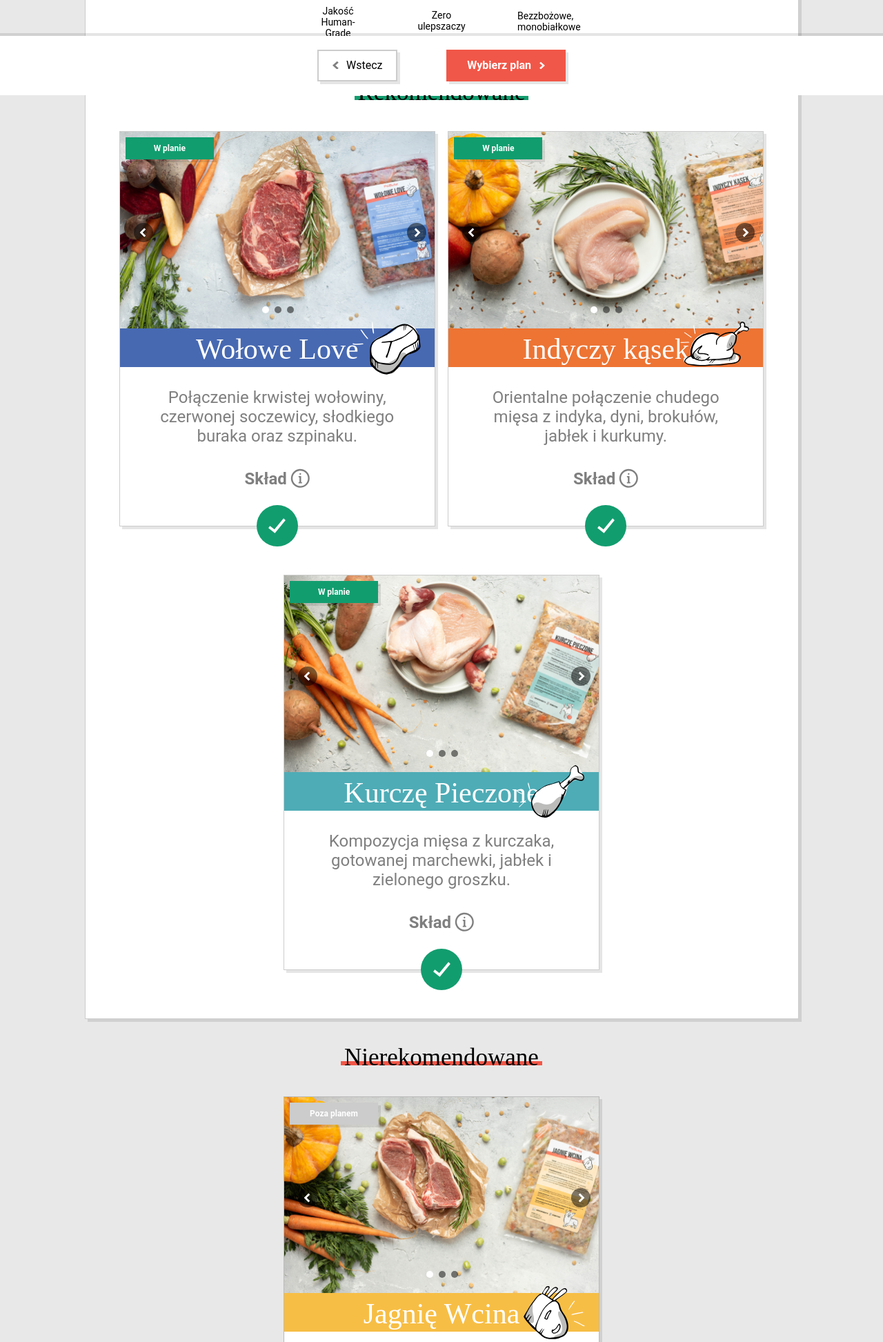
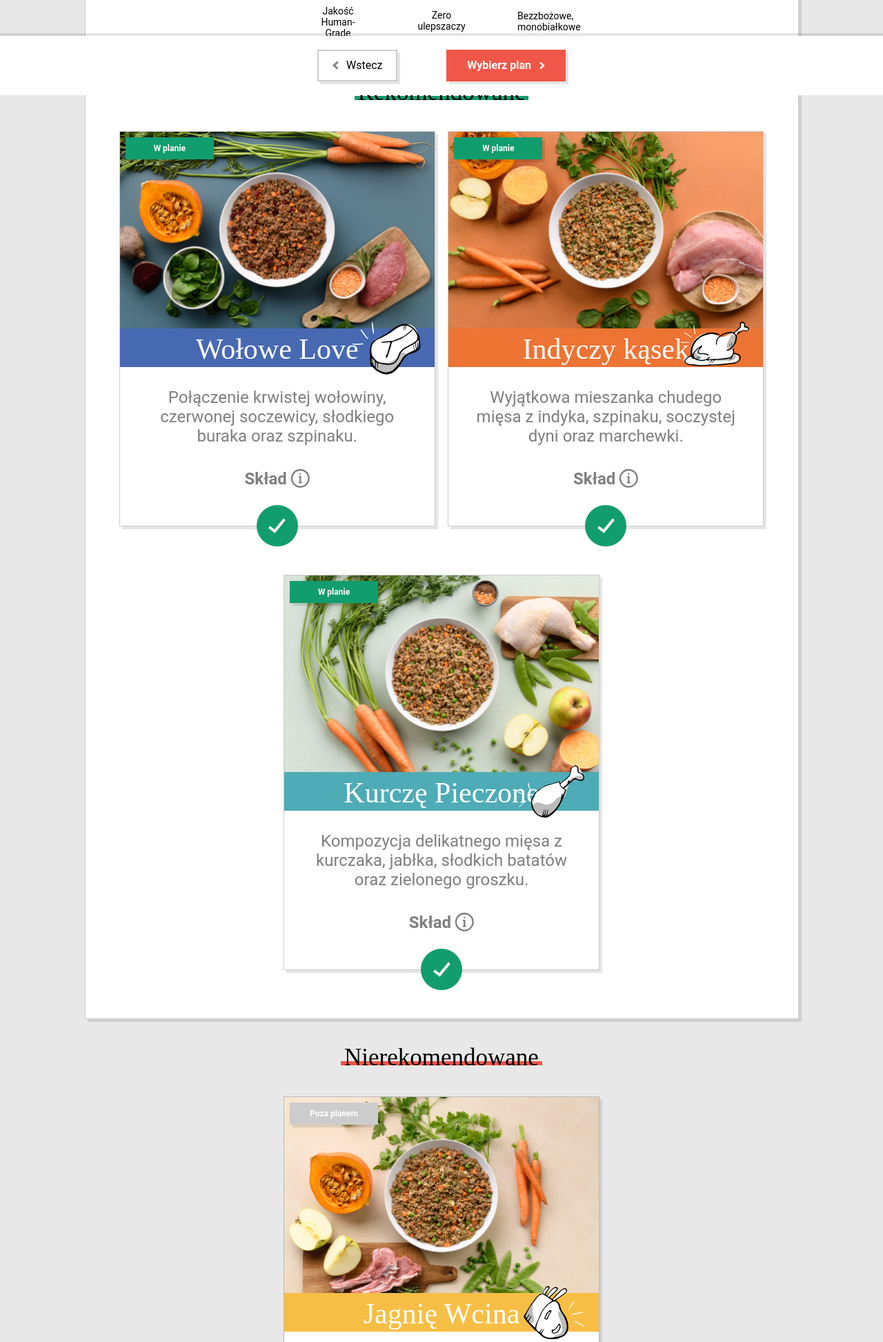
Before and after one commit to codestickdev/panel, a PHP site: page /calculation.php in a window 1280 px wide. Shown: the part 662-2607 px from the top of the page at 69% size. Run offline with PHP 8.4, Linux system fonts and the light colour scheme; style sheets or scripts are compiled from the project's sources; some libraries are stand-ins or nearby versions; some web fonts are replaced.

Commit message:
image changes

```diff
--- a/assets/js/custom.js
+++ b/assets/js/custom.js
@@ -179,13 +179,13 @@ $(document).ready(function(){
 
 
 /* Food Tile Gallery */
-$(document).ready(function(){
-    $('.foodTile__gallery').slick({
-        arrows: true,
-        dots: true,
-        adaptiveHeight: true,
-    });
-});
+// $(document).ready(function(){
+//     $('.foodTile__gallery').slick({
+//         arrows: true,
+//         dots: true,
+//         adaptiveHeight: true,
+//     });
+// });
 
 /* Food modal */
 $(document).ready(function(){
@@ -221,15 +221,15 @@ $(document).ready(function(){
             });
         }, 1000);
 
-        $('.foodModal__content[data="' + dataid + '"] .gallery[data="' + dataid + '"]').slick({
-            slidesToShow: 1,
-            slidesToScroll: 1,
-            arrows: true,
-            dots: true,
-            adaptiveHeight: true,
-            variableWidth: true,
-            infinite: true,
-        });
+        // $('.foodModal__content[data="' + dataid + '"] .gallery[data="' + dataid + '"]').slick({
+        //     slidesToShow: 1,
+        //     slidesToScroll: 1,
+        //     arrows: true,
+        //     dots: true,
+        //     adaptiveHeight: true,
+        //     variableWidth: true,
+        //     infinite: true,
+        // });
 
         $(closeBtn).on('click', function(){
             $('body').removeClass('noscroll');
--- a/calculation.php
+++ b/calculation.php
@@ -49,8 +49,6 @@
                     </div>
                     <div class="foodTile__gallery">
                         <img src="./assets/img/foodTile_image_wolowina.png"/>
-                        <img src="./assets/img/foodTile_image_wolowina.png"/>
-                        <img src="./assets/img/foodTile_image_wolowina.png"/>
                     </div>
                     <div class="foodTile__name" style="background-color: #4769B2;">
                         <h3>Wołowe Love</h3>
@@ -73,15 +71,13 @@
                     </div>
                     <div class="foodTile__gallery">
                         <img src="./assets/img/foodTile_image_indyk.png"/>
-                        <img src="./assets/img/foodTile_image_indyk.png"/>
-                        <img src="./assets/img/foodTile_image_indyk.png"/>
                     </div>
                     <div class="foodTile__name" style="background-color: #ED7433;">
                         <h3>Indyczy kąsek</h3>
                         <img src="./assets/img/foodTile_icon_indyk.svg"/>
                     </div>
                     <div class="foodTile__content">
-                        <p class="desc">Orientalne połączenie chudego mięsa z indyka, dyni, brokułów, jabłek i kurkumy.</p>
+                        <p class="desc">Wyjątkowa mieszanka chudego mięsa z indyka, szpinaku, soczystej dyni oraz marchewki.</p>
                         <p class="openFoodModal" data="data_indyk">Skład</p>
                     </div>
                     <div class="foodTile__status">
@@ -97,15 +93,13 @@
                     </div>
                     <div class="foodTile__gallery">
                         <img src="./assets/img/foodTile_image_kurczak.png"/>
-                        <img src="./assets/img/foodTile_image_kurczak.png"/>
-                        <img src="./assets/img/foodTile_image_kurczak.png"/>
                     </div>
                     <div class="foodTile__name" style="background-color: #4EACB6;">
                         <h3>Kurczę Pieczone</h3>
                         <img src="./assets/img/foodTile_icon_kurczak.svg"/>
                     </div>
                     <div class="foodTile__content">
-                        <p class="desc">Kompozycja mięsa z kurczaka, gotowanej marchewki, jabłek i zielonego groszku.</p>
+                        <p class="desc">Kompozycja delikatnego mięsa z kurczaka, jabłka, słodkich batatów oraz zielonego groszku.</p>
                         <p class="openFoodModal" data="data_kurczak">Skład</p>
                     </div>
                     <div class="foodTile__status">
@@ -128,15 +122,13 @@
                     </div>
                     <div class="foodTile__gallery">
                         <img src="./assets/img/foodTile_image_jagnie.png"/>
-                        <img src="./assets/img/foodTile_image_jagnie.png"/>
-                        <img src="./assets/img/foodTile_image_jagnie.png"/>
                     </div>
                     <div class="foodTile__name" style="background-color: #F7BE45;">
                         <h3>Jagnię Wcina</h3>
                         <img src="./assets/img/foodTile_icon_jagnie.svg"/>
                     </div>
                     <div class="foodTile__content">
-                        <p class="desc">Chude mięso z hodowli w Jeleniej Górze uzupełniają brokuły, marchew oraz żurawina.</p>
+                        <p class="desc">Pyszna jagnięcina, słodka dynia, krucha marchew, a także zielony groszek.</p>
                         <p class="openFoodModal" data="data_jagnie">Skład</p>
                     </div>
                     <div class="foodTile__status">
--- a/foodModals.php
+++ b/foodModals.php
@@ -9,16 +9,10 @@
                 <div class="gallery__image">
                     <img class="no-lazyload" src="./assets/img/foodTile_image_wolowina.png"/>
                 </div>
-                <div class="gallery__image">
-                    <img class="no-lazyload" src="./assets/img/foodTile_image_wolowina.png"/>
-                </div>
-                <div class="gallery__image">
-                    <img class="no-lazyload" src="./assets/img/foodTile_image_wolowina.png"/>
-                </div>
             </div>
             <div class="title" style="background-color: #4769B2"><p>Wołowe Love<img class="no-lazyload" src="./assets/img/foodTile_icon_wolowina.svg"/></p></div>
             <div class="desc">
-                <p>Połączenie krwistej wołowiny, czerwonej soczewicy, słodkiego buraka oraz szpinaku.</p>
+                <p>Połączenie krwistej wołowiny, czerwonego buraka, marchewki oraz szpinaku. Dieta bogata w żelazo to idealny wybór dla aktywnego czworonoga.</p>
             </div>
             <div class="usp">
                 <div class="usp__pos">
@@ -96,16 +90,10 @@
                 <div class="gallery__image">
                     <img class="no-lazyload" src="./assets/img/foodTile_image_indyk.png"/>
                 </div>
-                <div class="gallery__image">
-                    <img class="no-lazyload" src="./assets/img/foodTile_image_indyk.png"/>
-                </div>
-                <div class="gallery__image">
-                    <img class="no-lazyload" src="./assets/img/foodTile_image_indyk.png"/>
-                </div>
             </div>
             <div class="title" style="background-color: #ED7433"><p>Indyczy Kąsek<img class="no-lazyload" src="./assets/img/foodTile_icon_indyk.svg"/></p></div>
             <div class="desc">
-                <p>Orientalne połączenie chudego mięsa z indyka, dyni, brokułów, jabłek i kurkumy.</p>
+                <p>Wyjątkowa mieszanka chudego mięsa z indyka, szpinaku, soczystej dyni oraz marchewki. Lekkostrawny posiłek dla psiaków z delikatnym żołądkiem.</p>
             </div>
             <div class="usp">
                 <div class="usp__pos">
@@ -183,16 +171,10 @@
                 <div class="gallery__image">
                     <img class="no-lazyload" src="./assets/img/foodTile_image_kurczak.png"/>
                 </div>
-                <div class="gallery__image">
-                    <img class="no-lazyload" src="./assets/img/foodTile_image_kurczak.png"/>
-                </div>
-                <div class="gallery__image">
-                    <img class="no-lazyload" src="./assets/img/foodTile_image_kurczak.png"/>
-                </div>
             </div>
             <div class="title" style="background-color: #4EACB6"><p>Kurczę pieczone<img class="no-lazyload" src="./assets/img/foodTile_icon_kurczak.svg"/></p></div>
             <div class="desc">
-                <p>Kompozycja mięsa z kurczaka, gotowanej marchewki, jabłek i zielonego groszku.</p>
+                <p>Kompozycja delikatnego mięsa z kurczaka, jabłka, słodkich batatów oraz zielonego groszku. Niskokaloryczna dieta, idealna do poprawy sylwetki Twojego pupila.</p>
             </div>
             <div class="usp">
                 <div class="usp__pos">
@@ -270,16 +252,10 @@
                 <div class="gallery__image">
                     <img class="no-lazyload" src="./assets/img/foodTile_image_jagnie.png"/>
                 </div>
-                <div class="gallery__image">
-                    <img class="no-lazyload" src="./assets/img/foodTile_image_jagnie.png"/>
-                </div>
-                <div class="gallery__image">
-                    <img class="no-lazyload" src="./assets/img/foodTile_image_jagnie.png"/>
-                </div>
             </div>
             <div class="title" style="background-color: #F7BE45"><p>Jagnię wcina<img class="no-lazyload" src="./assets/img/foodTile_icon_jagnie.svg"/></p></div>
             <div class="desc">
-                <p>Chude mięso z hodowli w Jeleniej Górze uzupełniają brokuły, marchew oraz żurawina.</p>
+                <p>Pyszna jagnięcina, słodka dynia, krucha marchew, a także zielony groszek. Najlepszy wybór dla każdego wybrednego czworonoga.</p>
             </div>
             <div class="usp">
                 <div class="usp__pos">
--- a/scss/partials/_foodTIle.scss
+++ b/scss/partials/_foodTIle.scss
@@ -34,8 +34,9 @@
 
         img{
             display: block;
-            object-fit: contain;
-            outline: none;
+            width: 100%;
+            height: 100%;
+            object-fit: cover;
         }
 
         .slick-arrow{
```
Also changed, not shown: assets/img/foodTile_image_indyk.png, assets/img/foodTile_image_jagnie.png, assets/img/foodTile_image_kurczak.png, assets/img/foodTile_image_wolowina.png, assets/img/miska_vec.png, assets/img/planMiska_full.png, assets/img/planMiska_half.png, assets/img/psibufetPlan_dogimg.png.
